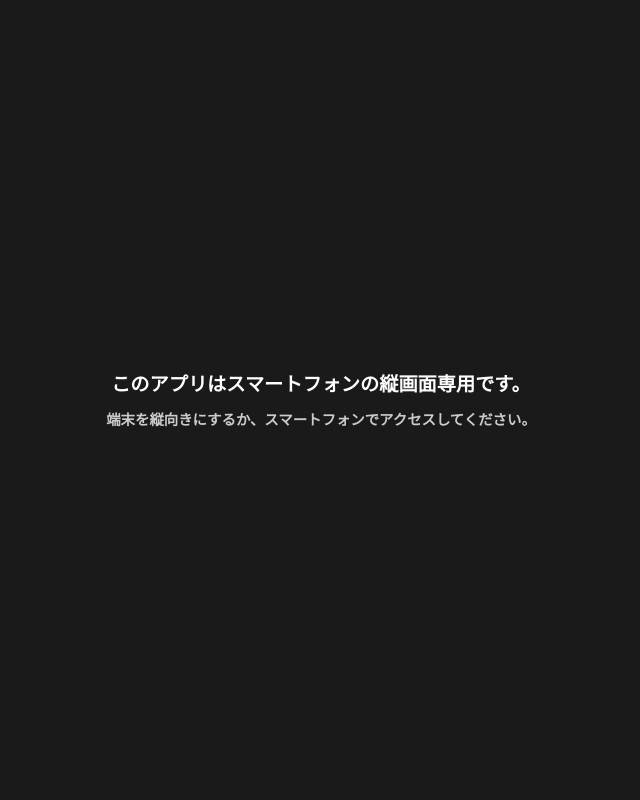
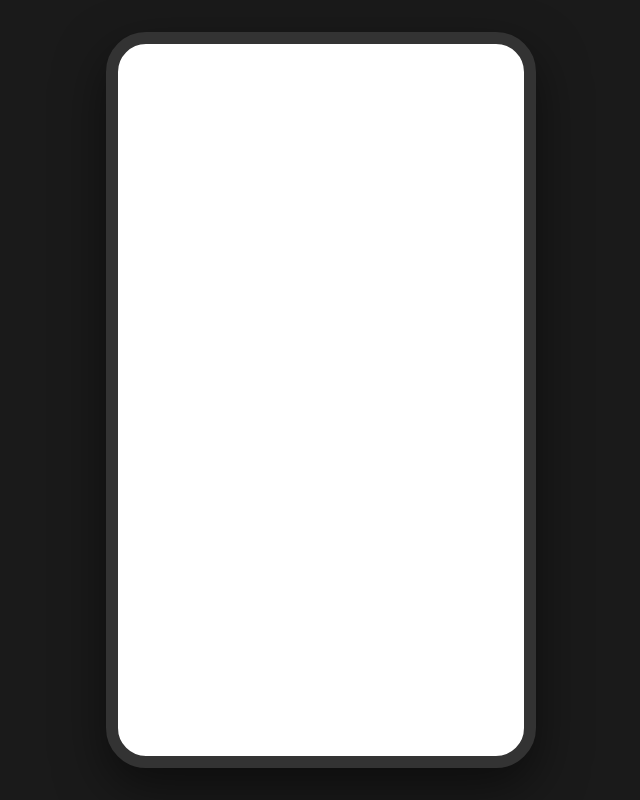
Before and after one commit to Kakurituro/web, a React (Vite) app: page / in a window 1280 px wide. Shown: the whole page, without its empty margins (319-959 px from the left). Built offline with nearby package versions, Linux system fonts and the light colour scheme.

Commit message:
PC画面に対応

```diff
--- a/src/main.tsx
+++ b/src/main.tsx
@@ -4,68 +4,73 @@ import App from "./App";
 import "./global.css";
 import { BrowserRouter } from "react-router-dom";
 
+const SmartphonePreview: React.FC = () => {
+  // iframe内のURLにクエリパラメータを付与して、無限ループを回避する
+  const previewUrl =
+    window.location.pathname +
+    window.location.search +
+    (window.location.search ? "&" : "?") +
+    "ui-only=true";
+
+  return (
+    <div style={styles.pcBackground}>
+      <div style={styles.smartphoneFrame}>
+        {/* ステータスバーなどの装飾用パーツをここに置くことも可能 */}
+        <iframe
+          src={previewUrl}
+          style={styles.iframe}
+          title="スマホプレビュー"
+          sandbox="allow-scripts allow-same-origin allow-forms"
+        />
+      </div>
+    </div>
+  );
+};
+
+const styles: { [key: string]: React.CSSProperties } = {
+  pcBackground: {
+    width: "100vw",
+    height: "100vh",
+    backgroundColor: "#1a1a1a",
+    display: "flex",
+    justifyContent: "center",
+    alignItems: "center",
+  },
+  smartphoneFrame: {
+    width: "min(430px, 90vw)", // PCなら430px、画面が小さければ90%
+    height: "92vh",
+    aspectRatio: "9 / 19.5",
+    border: "12px solid #333", // ベゼル風の枠線
+    borderRadius: "40px",
+    overflow: "hidden",
+    boxShadow: "0 20px 50px rgba(0,0,0,0.5)",
+    backgroundColor: "#fff",
+  },
+  iframe: {
+    width: "100%",
+    height: "100%",
+    border: "none",
+  },
+};
+
 const Root: React.FC = () => {
-  // 画面の向きを管理するステート
-  const [isPortrait, setIsPortrait] = useState(
-    window.innerHeight >= window.innerWidth,
-  );
+  const isPortrait = window.innerHeight >= window.innerWidth;
+  const isUiOnly =
+    new URLSearchParams(window.location.search).get("ui-only") === "true";
 
-  useEffect(() => {
-    const handleResize = () => {
-      // リアルタイムに画面の向きを判定
-      setIsPortrait(window.innerHeight >= window.innerWidth);
-    };
-
-    window.addEventListener("resize", handleResize);
-    return () => window.removeEventListener("resize", handleResize);
-  }, []);
-
-  // 縦画面（スマホ）の場合のみアプリ本体を起動
-  if (isPortrait) {
+  // 「縦画面」または「iframe内（ui-onlyフラグあり）」ならアプリ本体を表示
+  if (isPortrait || isUiOnly) {
     return (
       <React.StrictMode>
-        <BrowserRouter basename="/web">
+        <BrowserRouter basename="web">
           <App />
         </BrowserRouter>
       </React.StrictMode>
     );
   }
 
-  // 縦画面以外（PC・横向き）の場合は、何も表示しないか警告のみを表示
-  return (
-    <div style={styles.errorContainer}>
-      <p style={styles.errorText}>
-        このアプリはスマートフォンの縦画面専用です。
-      </p>
-      <p style={styles.errorSubText}>
-        端末を縦向きにするか、スマートフォンでアクセスしてください。
-      </p>
-    </div>
-  );
-};
-
-const styles: { [key: string]: React.CSSProperties } = {
-  errorContainer: {
-    width: "100vw",
-    height: "100vh",
-    display: "flex",
-    flexDirection: "column",
-    justifyContent: "center",
-    alignItems: "center",
-    background: "#1a1a1a", // 真っ暗な背景で動作停止を強調
-    color: "#ffffff",
-    textAlign: "center",
-    padding: "20px",
-  },
-  errorText: {
-    fontSize: "1.2rem",
-    fontWeight: "bold",
-    marginBottom: "10px",
-  },
-  errorSubText: {
-    fontSize: "0.9rem",
-    color: "#ccc",
-  },
+  // それ以外（PCの横長画面）ならプレビュー枠を表示
+  return <SmartphonePreview />;
 };
 
 ReactDOM.createRoot(document.getElementById("root") as HTMLElement).render(
```
